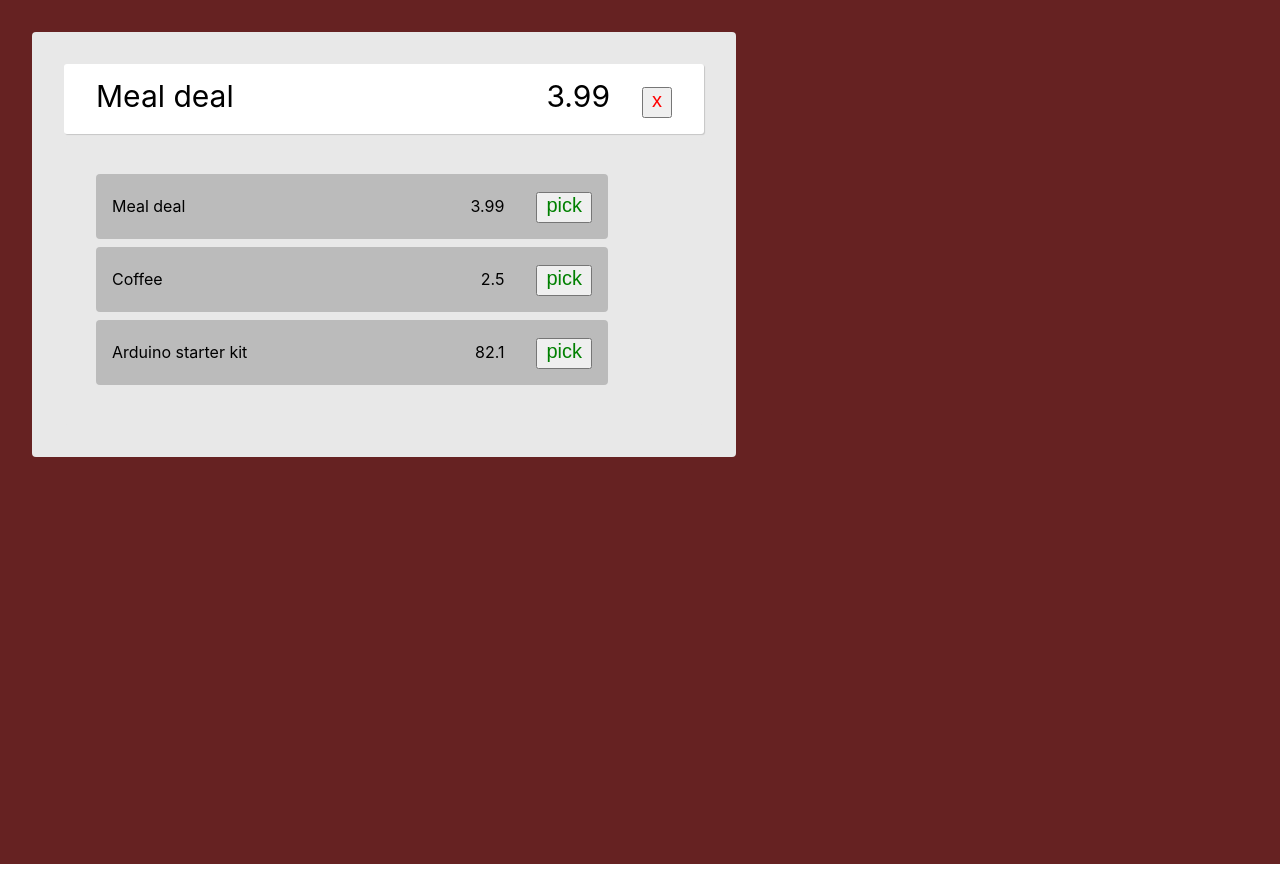
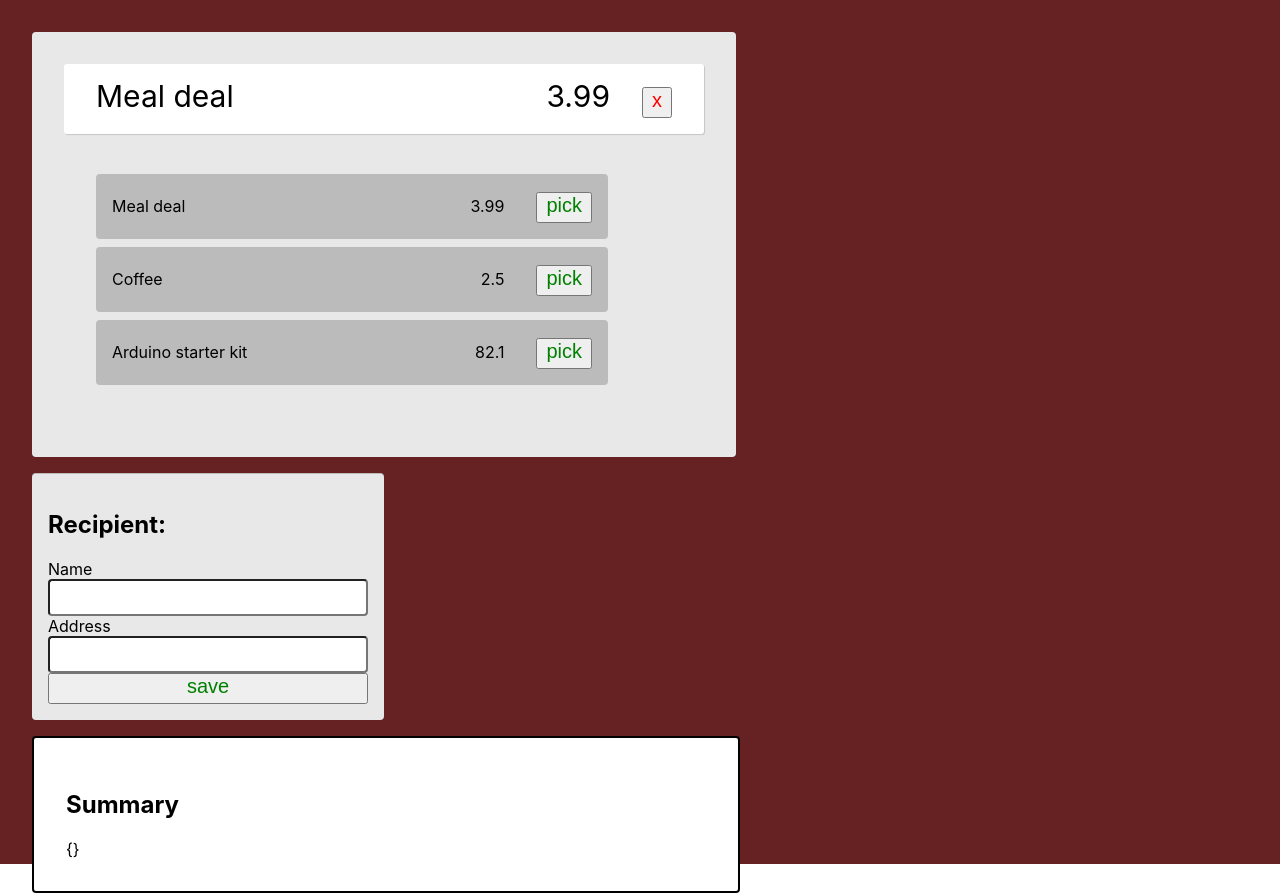
Before and after one commit to parroyoc/react-hooks-example, a React (Create React App) app: page / in a window 1280 px wide. Before the commit the page ends 864 px from the top, so only its background shows below. Built offline with nearby package versions, Linux system fonts and the light colour scheme.

Commit message:
summary and recipient form

```diff
--- a/src/App.js
+++ b/src/App.js
@@ -1,12 +1,17 @@
-import React from "react";
+import React, {useState} from "react";
 import Basket from "./components/Basket/Basket";
+import RecipientForm from "./components/RecipientForm/RecipientForm";
+import Summary from "./components/Summary/Summary";
 
 import "./App.css";
 
 function App() {
+  const [recipient, setRecipient] = useState({});
   return (
     <div className="app">
       <Basket />
+      <RecipientForm setRecipient={setRecipient} />
+      <Summary recipient={recipient} />
     </div>
   );
 }
--- a/src/components/AddBasketItemForm/AddBasketItemForm.css
+++ /dev/null
@@ -1,14 +0,0 @@
-.add-basket-item-form {
-  border-top: 1px solid #bbbbbb;
-  padding-top: 1rem;
-  margin-top: 1rem;
-  background: #e8e8e8;
-  max-width: 40rem;
-}
-
-.add-basket-item-form__input {
-  padding: 1rem 2rem;
-  border-radius: 4px;
-  max-width: 20rem;
-  font-size: 30px;
-}
--- a/src/components/AddBasketItemForm/AddBasketItemForm.js
+++ /dev/null
@@ -1,24 +0,0 @@
-import React, { useState } from "react";
-import './AddBasketItemForm.css';
-
-export default function AddBasketItemForm({ addBasketItem }) {
-  const [value, setValue] = useState("");
-
-  const handleSubmit = e => {
-    e.preventDefault();
-    if (!value) return;
-    addBasketItem(value);
-    setValue("");
-  };
-
-  return (
-    <form onSubmit={handleSubmit} className="add-basket-item-form">
-      <input
-        type="text"
-        className="add-basket-item-form__input"
-        value={value}
-        onChange={e => setValue(e.target.value)}
-      />
-    </form>
-  );
-}
--- a/src/components/Basket/Basket.js
+++ b/src/components/Basket/Basket.js
@@ -1,7 +1,6 @@
 import React, {useState, useEffect} from "react";
 import AvailableItems from "../AvailableItems/AvailableItems";
 import BasketItem from "../BasketItem/BasketItem";
-import AddBasketItemForm from "../AddBasketItemForm/AddBasketItemForm";
 import API from "../../utils/api";
 import './Basket.css';
 
@@ -43,7 +42,6 @@ export default function Basket() {
           removeBasketItem={removeBasketItem}
         />
       ))}
-      {/*<AddBasketItemForm addBasketItem={addBasketItem} />*/}
       <AvailableItems availableItems={availableItems} addItemToBasket={addItemToBasket} />
     </div>
   );
--- /dev/null
+++ b/src/components/RecipientForm/RecipientForm.css
@@ -0,0 +1,27 @@
+.recipient-form {
+  border-top: 1px solid #bbbbbb;
+  border-radius: 4px;
+  padding: 1rem;
+  margin: 1rem 0;
+  background: #e8e8e8;
+  max-width: 20rem;
+  display: flex;
+  flex-direction: column;
+}
+
+.recipient-form__input {
+  padding: 0.5rem;
+  border-radius: 4px;
+  max-width: 20rem;
+  font-size: 15px;
+}
+
+.recipient-form__error {
+  color: red;
+}
+
+.recipient-form__submit {
+  color: green;
+  font-size: 20px;
+  padding: 0 0.5rem 0.25rem 0.5rem;
+}
--- /dev/null
+++ b/src/components/RecipientForm/RecipientForm.js
@@ -0,0 +1,43 @@
+import React, { useState } from "react";
+import './RecipientForm.css';
+
+export default function RecipientForm({ setRecipient }) {
+  const [name, setName] = useState("");
+  const [address, setAddress] = useState("");
+  const [error, setError] = useState("");
+
+  const handleSubmit = e => {
+    e.preventDefault();
+    if (name.length > 0 && address.length > 0) {
+      setRecipient({name, address});
+      setError("");
+    }
+    else setError("Please enter all values")
+  };
+
+  const errorMessage = error === "" ? null : <span className="recipient-form__error">{error}</span>;
+
+  return (
+    <form onSubmit={handleSubmit} className="recipient-form">
+      <h2>Recipient:</h2>
+      {errorMessage}
+      <label htmlFor="name">Name</label>
+      <input
+        id="name"
+        type="text"
+        className="recipient-form__input"
+        value={name}
+        onChange={e => setName(e.target.value)}
+      />
+      <label htmlFor="address">Address</label>
+      <input
+        id="address"
+        type="text"
+        className="recipient-form__input"
+        value={address}
+        onChange={e => setAddress(e.target.value)}
+      />
+      <button className="recipient-form__submit" type="submit">save</button>
+    </form>
+  );
+}
--- /dev/null
+++ b/src/components/Summary/Summary.css
@@ -0,0 +1,7 @@
+.summary {
+  background: #ffffff;
+  border: 2px solid black;
+  border-radius: 4px;
+  padding: 2rem;
+  max-width: 40rem;
+}
--- /dev/null
+++ b/src/components/Summary/Summary.js
@@ -0,0 +1,11 @@
+import React from "react";
+import './Summary.css';
+
+export default function Summary({recipient}) {
+  return (
+    <div className="summary">
+      <h2>Summary</h2>
+      {JSON.stringify(recipient)}
+    </div>
+  );
+}
```
